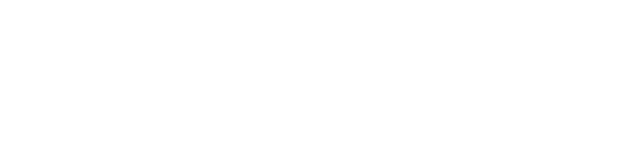
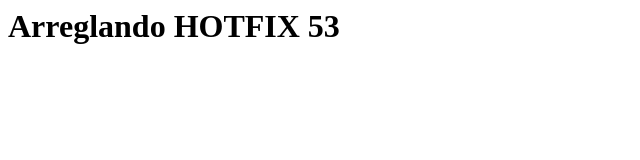
Before and after one commit to odin1982/git, a plain HTML site: page my-project/index.html in a window 1280 px wide. Shown: the whole page, without its empty margins (0-640 px from the left). Drawn offline with Linux system fonts and the light colour scheme.

```diff
--- a/my-project/index.html
+++ b/my-project/index.html
@@ -1,4 +1,6 @@
 <html>
 	<head></head>
-	<body></body>
+	<body>
+		<h1>Arreglando HOTFIX 53</h1>
+	</body>
 </html>
```
